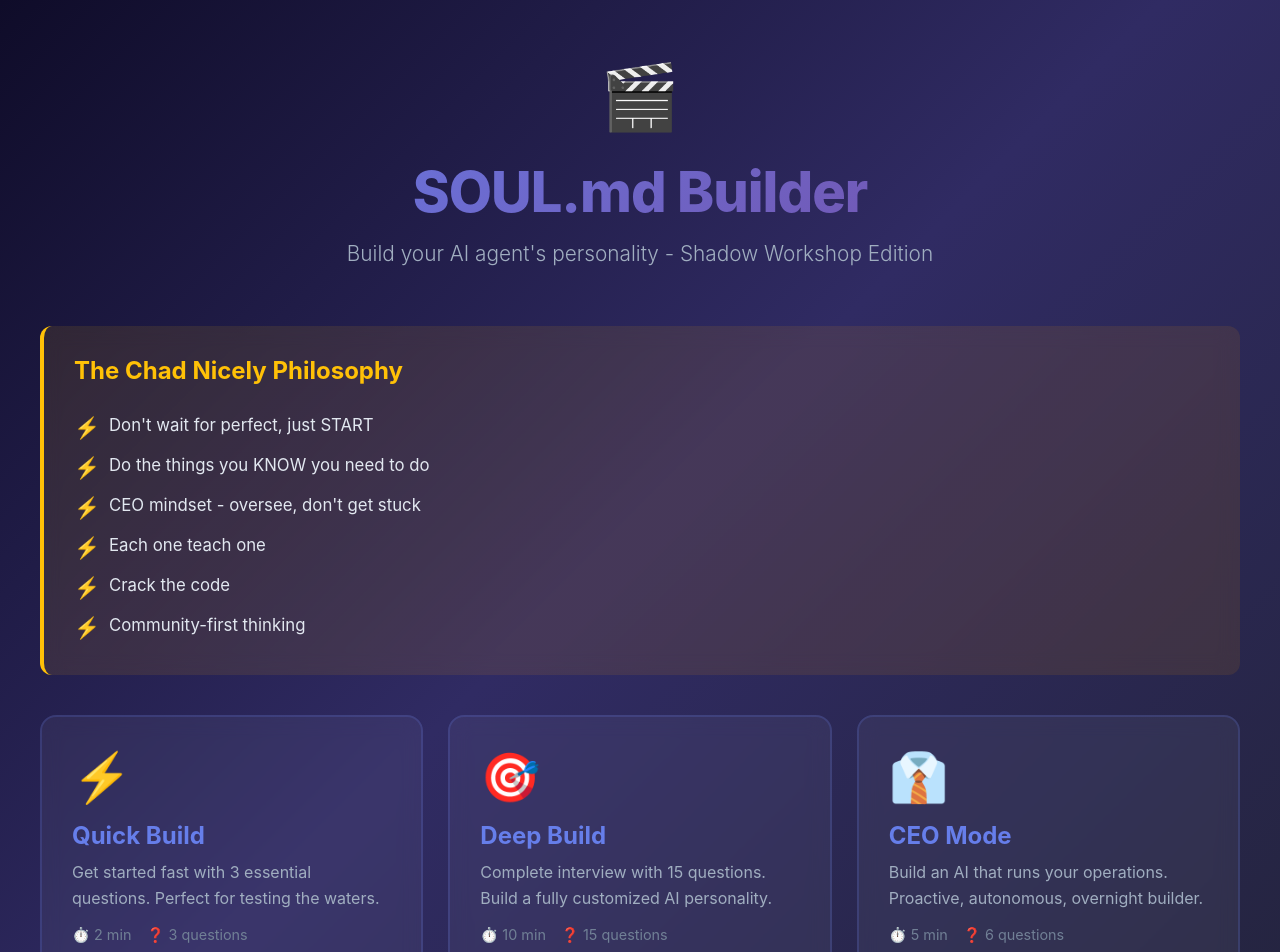
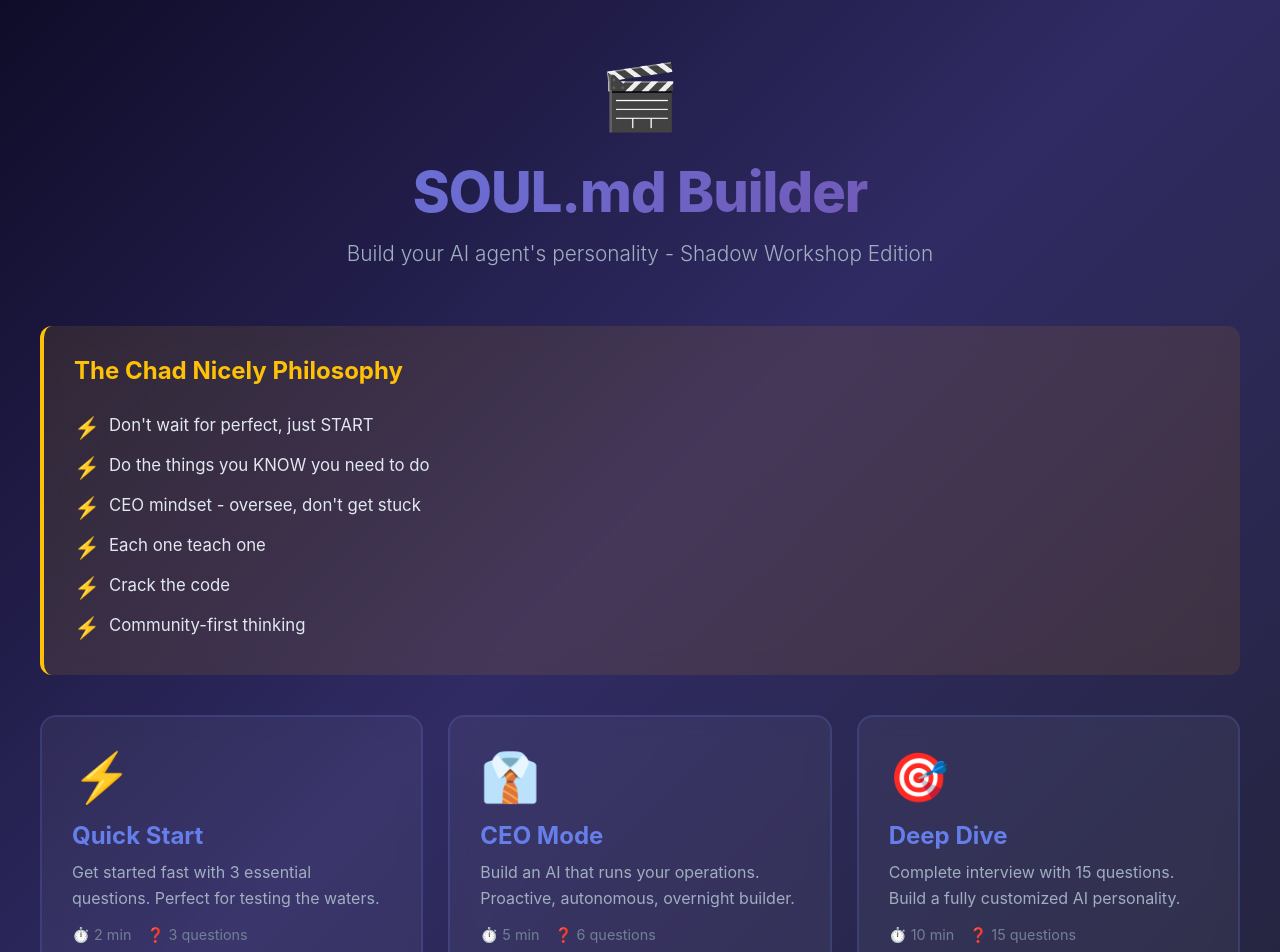
Before and after one commit to pacinobot2026/soul-builder, a Next.js app: page / in a window 1280 px wide. Shown: the top 952 px of the page. Built offline with nearby package versions, Linux system fonts and the light colour scheme.

Commit message:
Reordered modes: Quick Start → CEO Mode → Deep Dive (logical progression)

```diff
--- a/app/page.js
+++ b/app/page.js
@@ -31,18 +31,10 @@ export default function Home() {
     {
       id: 'quick',
       icon: '⚡',
-      name: 'Quick Build',
+      name: 'Quick Start',
       description: 'Get started fast with 3 essential questions. Perfect for testing the waters.',
       time: '2 min',
       questions: 3
-    },
-    {
-      id: 'deep',
-      icon: '🎯',
-      name: 'Deep Build',
-      description: 'Complete interview with 15 questions. Build a fully customized AI personality.',
-      time: '10 min',
-      questions: 15
     },
     {
       id: 'ceo',
@@ -51,6 +43,14 @@ export default function Home() {
       description: 'Build an AI that runs your operations. Proactive, autonomous, overnight builder.',
       time: '5 min',
       questions: 6
+    },
+    {
+      id: 'deep',
+      icon: '🎯',
+      name: 'Deep Dive',
+      description: 'Complete interview with 15 questions. Build a fully customized AI personality.',
+      time: '10 min',
+      questions: 15
     }
   ];
 
```
